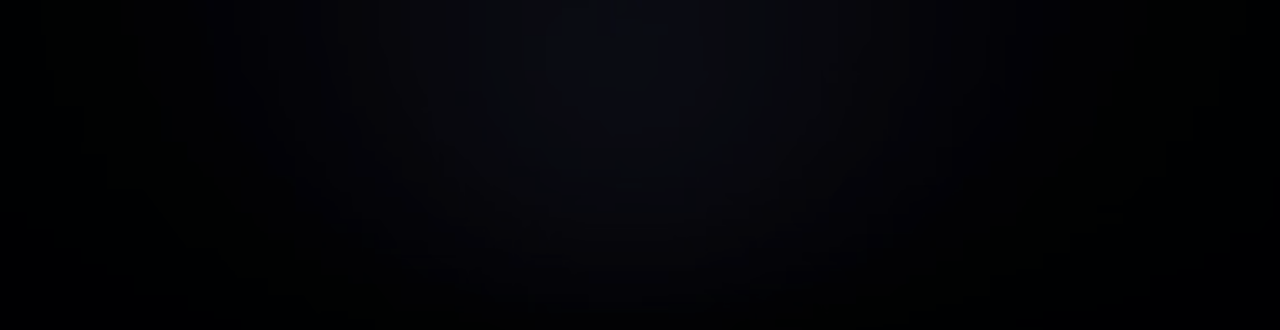
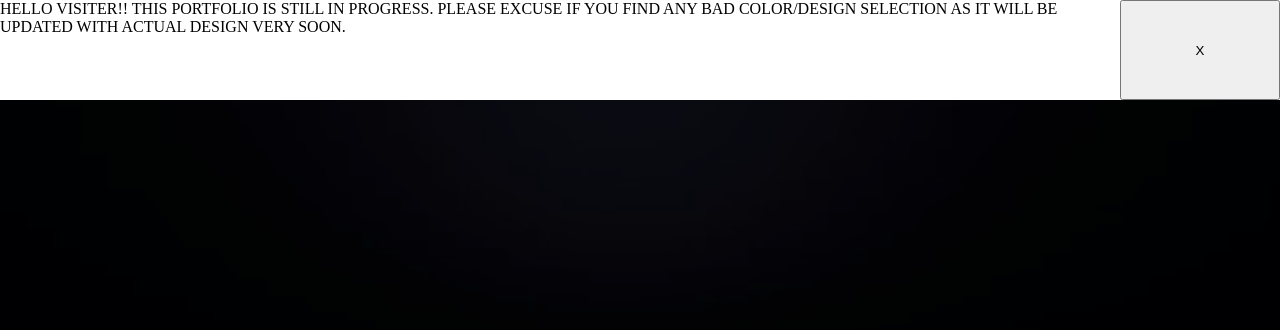
Before and after one commit to chethanprabhu/Portfolio, a plain HTML site: page index.html in a window 1280 px wide. Shown: the top 330 px of the page. Drawn offline with Linux system fonts and the light colour scheme.

Commit message:
added under construction banner

```diff
--- a/index.html
+++ b/index.html
@@ -7,6 +7,11 @@
     <link rel="stylesheet" href="./styles.css">
 </head>
 <body>
+
+    <div class="banner">
+        <div >HELLO VISITER!! THIS PORTFOLIO IS STILL IN PROGRESS. PLEASE EXCUSE IF YOU FIND ANY BAD COLOR/DESIGN SELECTION AS IT WILL BE UPDATED WITH ACTUAL DESIGN VERY SOON.</div>
+        <button id="cross" class="cross">X</button>
+    </div>
     <div class="homepage">
         <img class="hero" src="./images/hero2.avif" alt="homepage-image">
         <div class="center">
@@ -53,5 +58,6 @@
     <div class="footer">
         © 2023 Chethan Prabhu
     </div>
+    <script src="script.js"></script>
 </body>
 </html>
--- /dev/null
+++ b/script.js
@@ -0,0 +1,4 @@
+document.getElementById("cross").addEventListener('click', () => {
+    const bannerElement = document.querySelector(".banner");
+    bannerElement.style.display = "none";
+})
--- a/styles.css
+++ b/styles.css
@@ -1,6 +1,19 @@
 * {
     padding: 0;
     margin: 0;
+}
+
+.banner {
+    position: fixed;
+    display: flex;
+    height: 100px;
+    width: 100%;
+    background-color: white;
+    z-index: 10;
+}
+
+.cross {
+    width: 200px !important;
 }
 
 .homepage {
```
